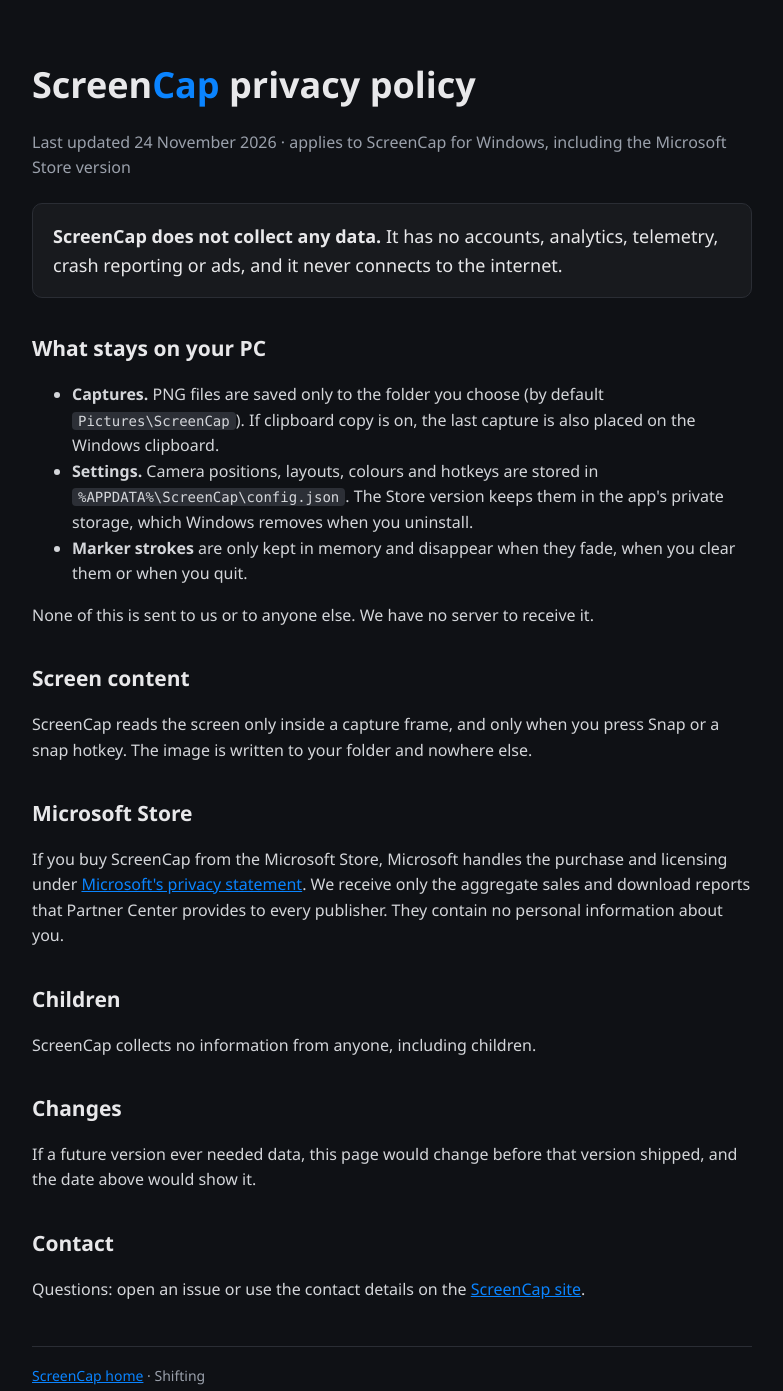
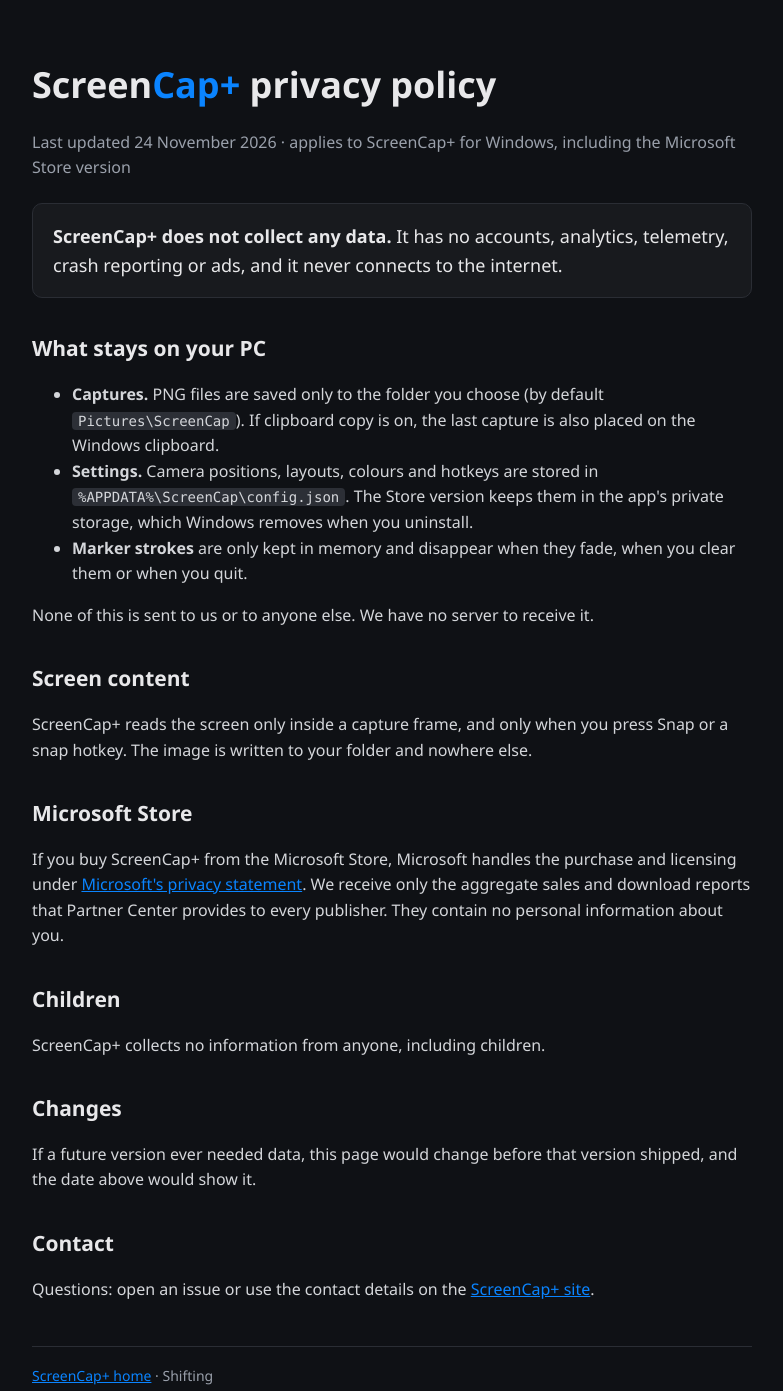
Before and after one commit to ShiftingKill/screencap-site, a plain HTML site: page privacy.html in a window 1280 px wide. Shown: the whole page, without its empty margins (248-1031 px from the left). Drawn offline with Linux system fonts and the light colour scheme.

Commit message:
Rename to ScreenCap+
Co-Authored-By: Claude Opus 5.5 <noreply@anthropic.com>

```diff
--- a/privacy.html
+++ b/privacy.html
@@ -3,8 +3,8 @@
 <head>
 <meta charset="utf-8">
 <meta name="viewport" content="width=device-width, initial-scale=1">
-<title>ScreenCap - Privacy policy</title>
-<meta name="description" content="ScreenCap collects no data.">
+<title>ScreenCap+ - Privacy policy</title>
+<meta name="description" content="ScreenCap+ collects no data.">
 <style>
   :root { --bg:#0f1115; --panel:#181a1e; --line:#2a2d34; --text:#e8e8ea; --dim:#9aa0ab; --accent:#0a84ff; }
   * { box-sizing: border-box; }
@@ -23,10 +23,10 @@
 </head>
 <body>
 <div class="wrap">
-  <h1>Screen<span>Cap</span> privacy policy</h1>
-  <p class="dim">Last updated 24 November 2026 &middot; applies to ScreenCap for Windows, including the Microsoft Store version</p>
+  <h1>Screen<span>Cap+</span> privacy policy</h1>
+  <p class="dim">Last updated 24 November 2026 &middot; applies to ScreenCap+ for Windows, including the Microsoft Store version</p>
 
-  <div class="box"><b>ScreenCap does not collect any data.</b> It has no accounts, analytics, telemetry, crash reporting or ads, and it never connects to the internet.</div>
+  <div class="box"><b>ScreenCap+ does not collect any data.</b> It has no accounts, analytics, telemetry, crash reporting or ads, and it never connects to the internet.</div>
 
   <h2>What stays on your PC</h2>
   <ul>
@@ -37,21 +37,21 @@
   <p>None of this is sent to us or to anyone else. We have no server to receive it.</p>
 
   <h2>Screen content</h2>
-  <p>ScreenCap reads the screen only inside a capture frame, and only when you press Snap or a snap hotkey. The image is written to your folder and nowhere else.</p>
+  <p>ScreenCap+ reads the screen only inside a capture frame, and only when you press Snap or a snap hotkey. The image is written to your folder and nowhere else.</p>
 
   <h2>Microsoft Store</h2>
-  <p>If you buy ScreenCap from the Microsoft Store, Microsoft handles the purchase and licensing under <a href="https://privacy.microsoft.com/privacystatement">Microsoft's privacy statement</a>. We receive only the aggregate sales and download reports that Partner Center provides to every publisher. They contain no personal information about you.</p>
+  <p>If you buy ScreenCap+ from the Microsoft Store, Microsoft handles the purchase and licensing under <a href="https://privacy.microsoft.com/privacystatement">Microsoft's privacy statement</a>. We receive only the aggregate sales and download reports that Partner Center provides to every publisher. They contain no personal information about you.</p>
 
   <h2>Children</h2>
-  <p>ScreenCap collects no information from anyone, including children.</p>
+  <p>ScreenCap+ collects no information from anyone, including children.</p>
 
   <h2>Changes</h2>
   <p>If a future version ever needed data, this page would change before that version shipped, and the date above would show it.</p>
 
   <h2>Contact</h2>
-  <p>Questions: open an issue or use the contact details on the <a href="https://shiftingkill.github.io/screencap-site/">ScreenCap site</a>.</p>
+  <p>Questions: open an issue or use the contact details on the <a href="https://shiftingkill.github.io/screencap-site/">ScreenCap+ site</a>.</p>
 
-  <footer><a href="index.html">ScreenCap home</a> &middot; Shifting</footer>
+  <footer><a href="index.html">ScreenCap+ home</a> &middot; Shifting</footer>
 </div>
 </body>
 </html>
```
Also changed, not shown: index.html (+7 -7 lines), 1 other file.
